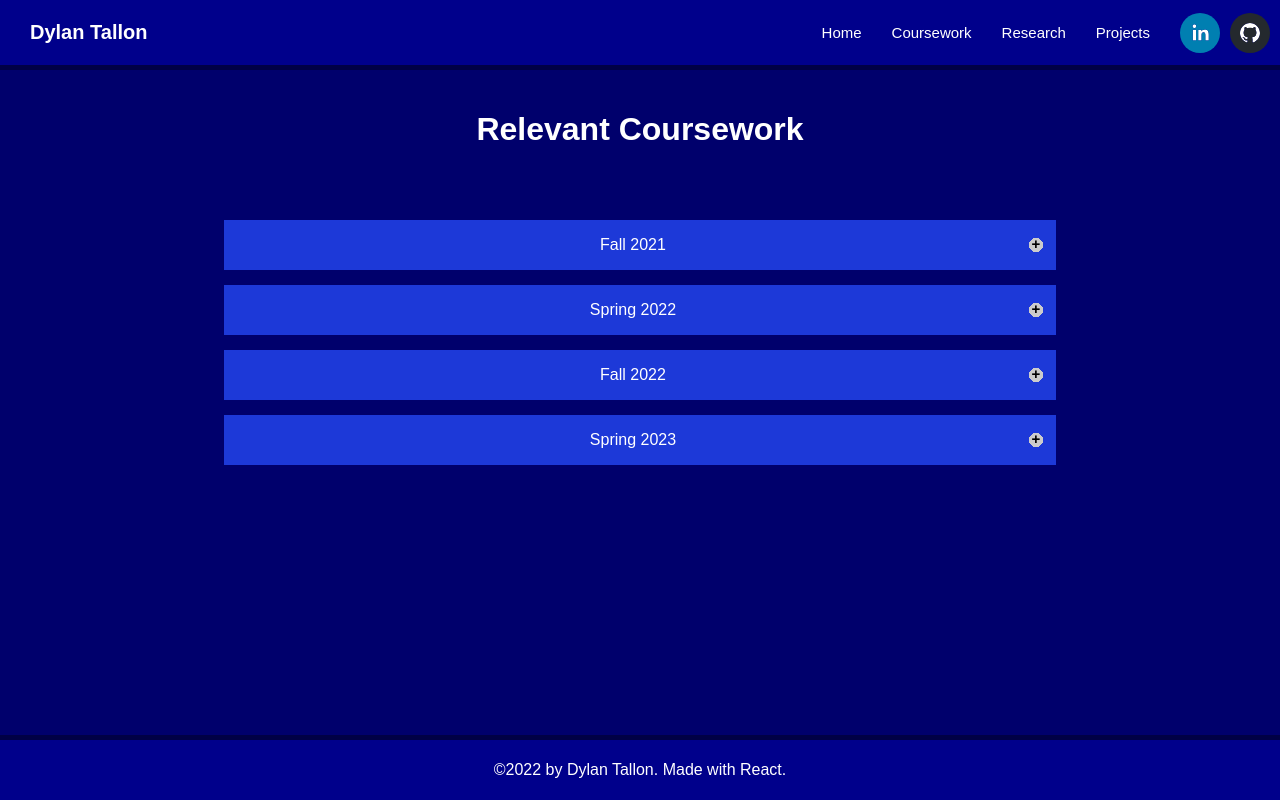
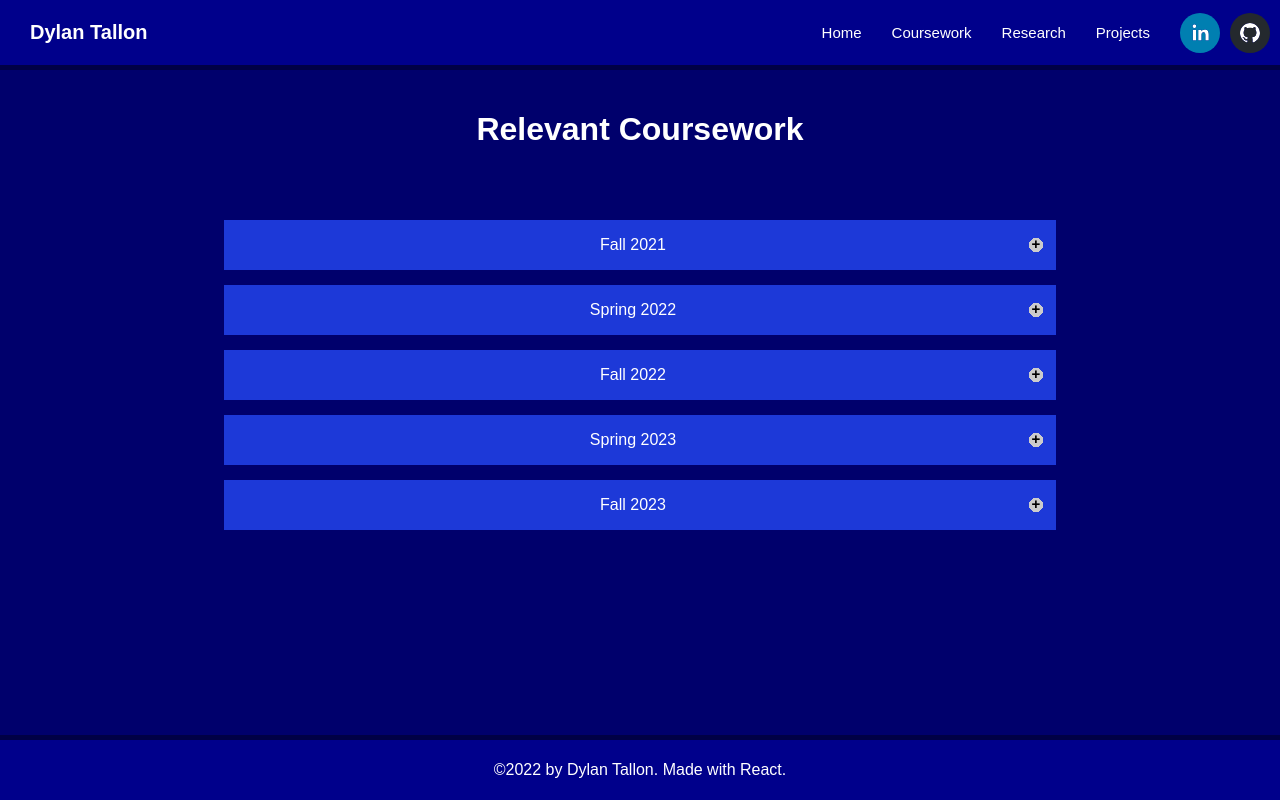
Before and after one commit to dylantallon/dylantallon.github.io, a React (Create React App) app: page /coursework in a window 1280 px wide. Built offline with nearby package versions, Linux system fonts and the light colour scheme.

Commit message:
added fall 2023

```diff
--- a/src/pages/Coursework.tsx
+++ b/src/pages/Coursework.tsx
@@ -43,6 +43,15 @@ const Coursework = () => {
             "Professional Communication for Engineers",
           ]}
         />
+        <Collabsible
+          id="5"
+          semester="Fall 2023"
+          classes={[
+            "Operating Systems",
+            "Information & Database Systems",
+            "Creating Mobile Games",
+          ]}
+        />
       </div>
     </div>
   );
```
